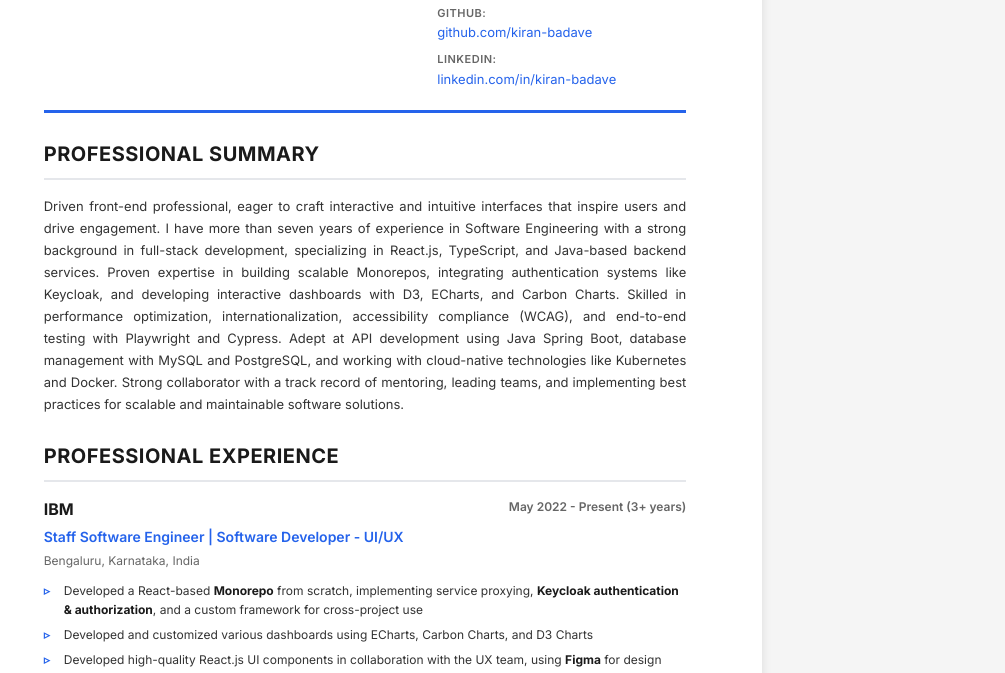
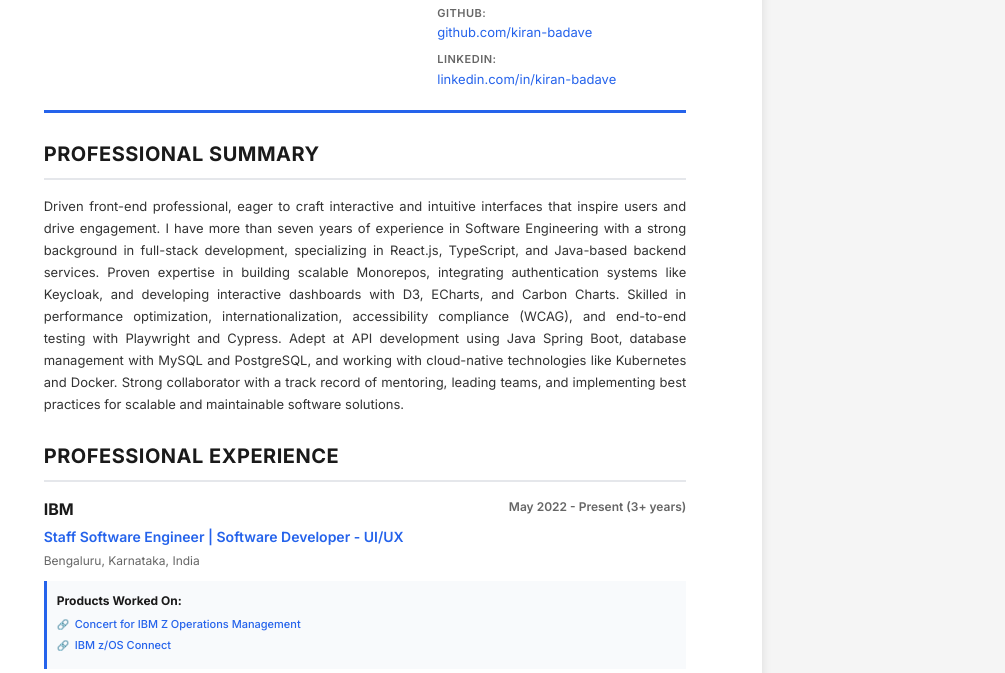
Before and after one commit to kiran-badave/kiran-portfolio-website, a plain HTML site: page cv-print.html in a window 1280 px wide. Shown: the part 230-903 px from the top of the page, without its empty margins (275-1280 px from the left). Drawn offline with Linux system fonts and the light colour scheme.

Commit message:
Add products worked on to experience sections
Introduced a 'Products Worked On' section for each relevant experience in both the print and main CV views. Updated data.js to include product details, and added corresponding HTML and CSS for consistent styling and display of product links.

```diff
--- a/cv-print.css
+++ b/cv-print.css
@@ -170,6 +170,50 @@ body {
     font-weight: 600;
     text-align: right;
     white-space: nowrap;
+}
+
+.products-section {
+    margin: 10px 0 15px 0;
+    padding: 10px;
+    background: #f8fafc;
+    border-left: 3px solid #2563eb;
+    font-size: 11px;
+}
+
+.products-section strong {
+    display: block;
+    margin-bottom: 6px;
+    color: #1a1a1a;
+    font-size: 12px;
+}
+
+.products-section .product-list {
+    list-style: none;
+    margin: 0;
+    padding-left: 0;
+}
+
+.products-section .product-list li {
+    margin-bottom: 4px;
+    padding-left: 18px;
+    position: relative;
+}
+
+.products-section .product-list li::before {
+    content: '🔗';
+    position: absolute;
+    left: 0;
+    font-size: 10px;
+}
+
+.products-section .product-list a {
+    color: #2563eb;
+    text-decoration: none;
+    font-weight: 500;
+}
+
+.products-section .product-list a:hover {
+    text-decoration: underline;
 }
 
 .responsibilities {
--- a/cv-print.html
+++ b/cv-print.html
@@ -113,6 +113,20 @@
                     techList += `<div class="tech-item"><strong>${category}:</strong> ${tech}</div>`;
                 }
 
+                let productsHTML = '';
+                if (exp.products && exp.products.length > 0) {
+                    productsHTML = `
+                        <div class="products-section">
+                            <strong>Products Worked On:</strong>
+                            <ul class="product-list">
+                                ${exp.products.map(product =>
+                                    `<li><a href="${product.url}" target="_blank">${product.name}</a></li>`
+                                ).join('')}
+                            </ul>
+                        </div>
+                    `;
+                }
+
                 expDiv.innerHTML = `
                     <div class="exp-header">
                         <div>
@@ -122,6 +136,7 @@
                         </div>
                         <div class="duration">${exp.duration} (${exp.durationYears})</div>
                     </div>
+                    ${productsHTML}
                     <ul class="responsibilities">
                         ${exp.responsibilities.map(resp => `<li>${resp}</li>`).join('')}
                     </ul>
--- a/data.js
+++ b/data.js
@@ -35,6 +35,16 @@ const portfolioData = {
             duration: "May 2022 - Present",
             durationYears: "3+ years",
             logo: "assets/images/ibm-logo.png",
+            products: [
+                {
+                    name: "Concert for IBM Z Operations Management",
+                    url: "https://www.ibm.com/products/concert-for-z/operations-management"
+                },
+                {
+                    name: "IBM z/OS Connect",
+                    url: "https://www.ibm.com/products/zos-connect"
+                }
+            ],
             responsibilities: [
                 "Developed a React-based <strong>Monorepo</strong> from scratch, implementing service proxying, <strong>Keycloak authentication & authorization</strong>, and a custom framework for cross-project use",
                 "Developed and customized various dashboards using ECharts, Carbon Charts, and D3 Charts",
@@ -70,6 +80,12 @@ const portfolioData = {
             duration: "Dec 2017 - May 2022",
             durationYears: "4 years 6 months",
             logo: "assets/images/juno-logo.png",
+            products: [
+                {
+                    name: "Juno Campus",
+                    url: "https://juno.org.in/"
+                }
+            ],
             responsibilities: [
                 "Engineered and deployed front-end UIs and back-end middleware for Admission, Academic, Exam, and Finance modules, optimizing code, code securing to boost data processing speed by 40% and user engagement by 25%",
                 "Developed and designed secure <strong>RESTful APIs</strong> using <strong>Java, Spring Boot</strong> for seamless functionality integration",
--- a/styles.css
+++ b/styles.css
@@ -643,7 +643,53 @@ section {
     font-size: 1.125rem;
     font-weight: 600;
     color: var(--text-secondary);
+    margin-bottom: 1rem;
+}
+
+.products-worked {
     margin-bottom: 1.5rem;
+    padding: 1rem;
+    background: rgba(99, 102, 241, 0.05);
+    border-left: 3px solid var(--primary-color);
+    border-radius: 8px;
+}
+
+.products-worked h4 {
+    font-size: 0.95rem;
+    color: var(--text-primary);
+    margin-bottom: 0.75rem;
+    font-weight: 600;
+}
+
+.product-list {
+    list-style: none;
+    padding-left: 0;
+    margin: 0;
+}
+
+.product-list li {
+    margin-bottom: 0.5rem;
+    padding-left: 1.5rem;
+    position: relative;
+}
+
+.product-list li::before {
+    content: '🔗';
+    position: absolute;
+    left: 0;
+    font-size: 0.9rem;
+}
+
+.product-list a {
+    color: var(--primary-color);
+    text-decoration: none;
+    font-weight: 500;
+    transition: color var(--transition-fast);
+}
+
+.product-list a:hover {
+    color: var(--secondary-color);
+    text-decoration: underline;
 }
 
 .responsibilities {
```
Also changed, not shown: index.html (+13 -0 lines).
